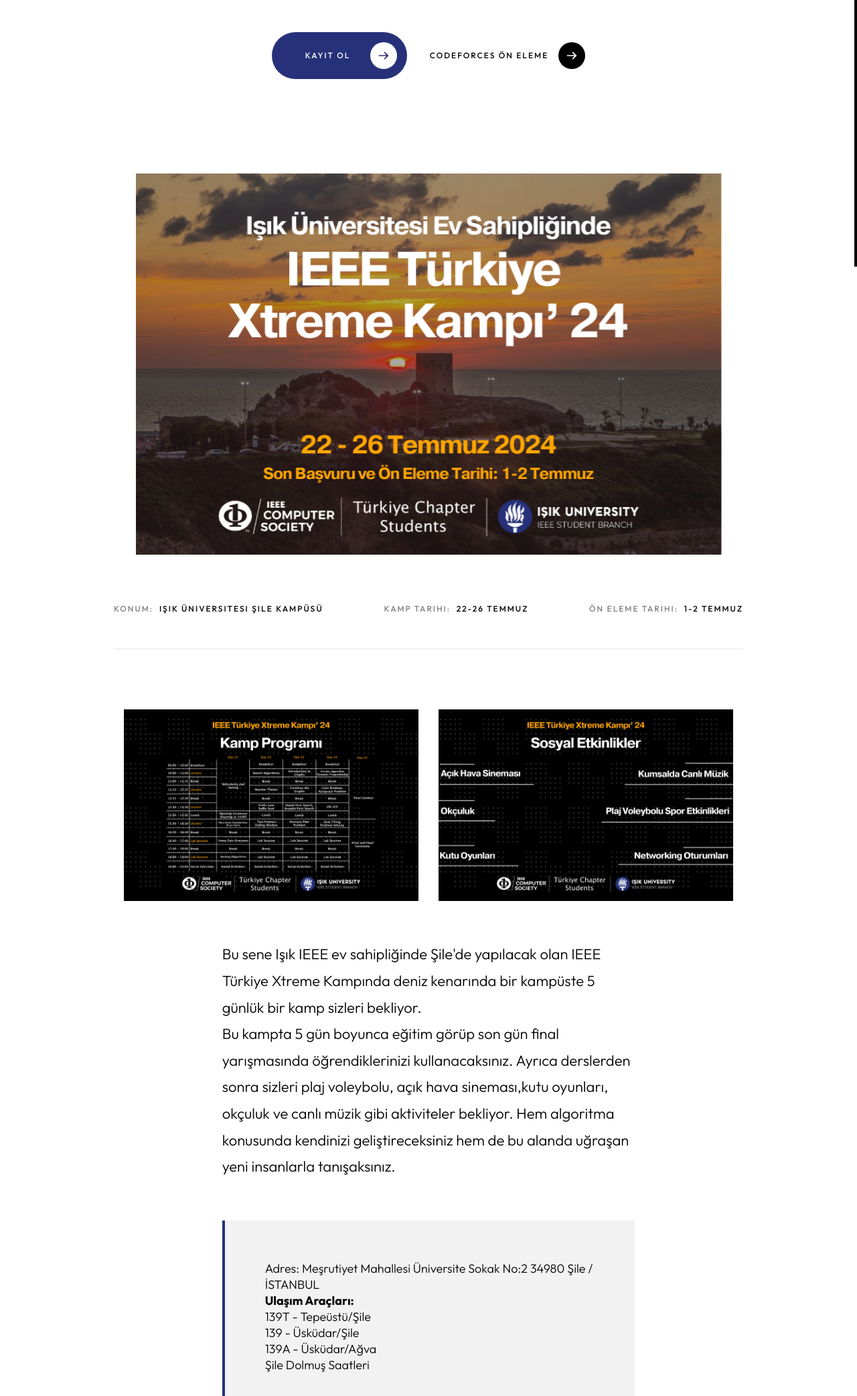
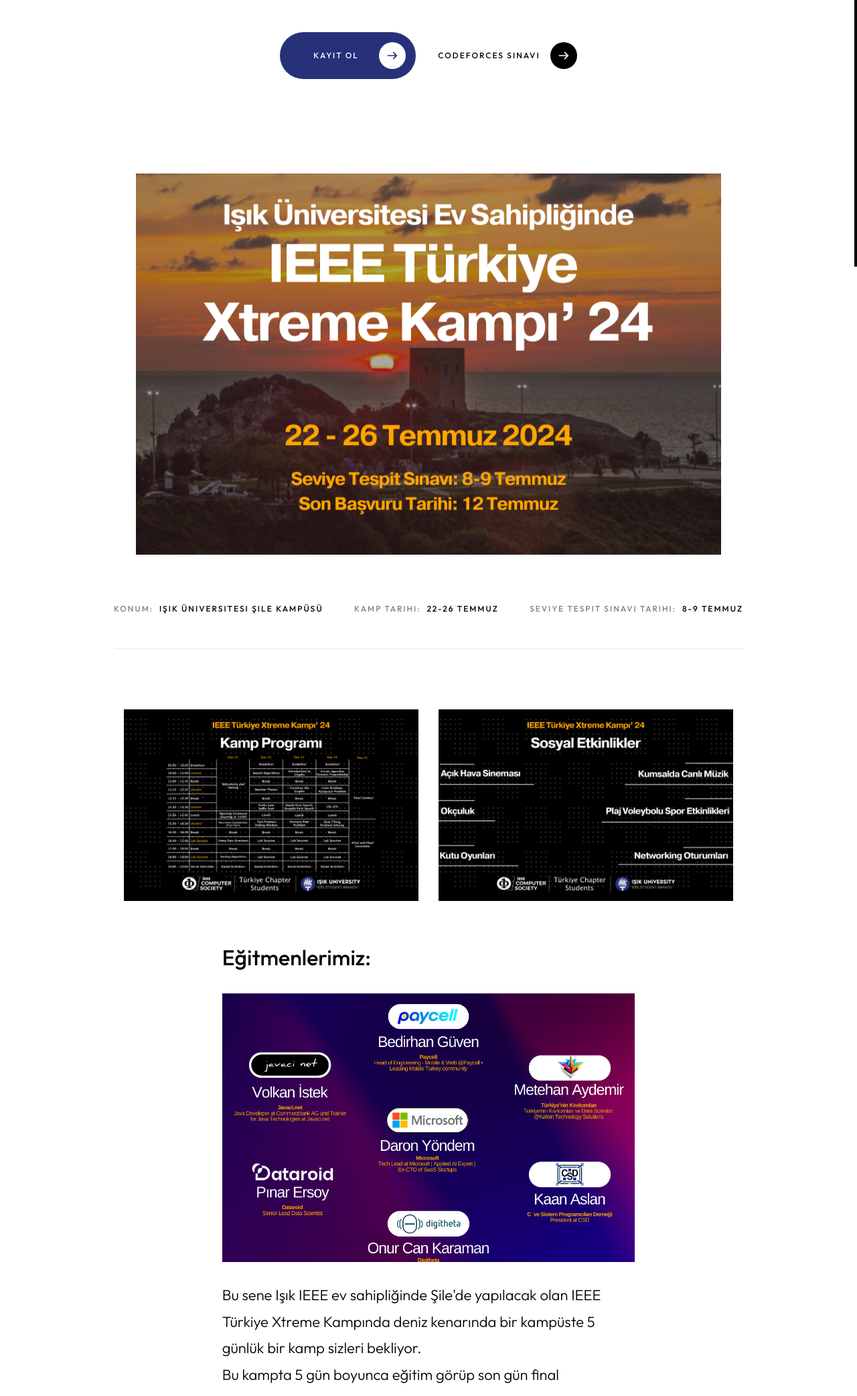
Before and after one commit to valueisinvalid/isikieee-revolution, a plain HTML site: page xtreme.html in a window 1280 px wide. Shown: the part 402-2486 px from the top of the page at 67% size. Drawn offline with Linux system fonts and the light colour scheme.

Commit message:
görsel değişimi

```diff
--- a/xtreme.html
+++ b/xtreme.html
@@ -257,7 +257,7 @@
                                 </a>
 
                                 <a href="https://codeforces.com/group/2dUpo8RgxK" target="_blank" class="mil-link mil-muted mil-arrow-place">
-                                    <span>Codeforces Ön Eleme</span>
+                                    <span>Codeforces Sınavı</span>
                                 </a>
                             </div>
                     </div>
@@ -274,12 +274,12 @@
                             <div class="col-lg-12">
 
                                 <div class="mil-image-frame mil-horizontal mil-up">
-                                    <img src="img/blog/3.png" alt="Publication cover" class="mil-scale" data-value-1=".90" data-value-2="1.15">
+                                    <img src="img/blog/3.0.png" alt="Publication cover" class="mil-scale" data-value-1=".90" data-value-2="1.15">
                                 </div>
                                 <div class="mil-info mil-up mil-mb-90">
                                     <div>Konum: &nbsp;<span class="mil-dark">Işık Üniversitesi Şile Kampüsü</span></div>
                                     <div>Kamp Tarihi: &nbsp;<span class="mil-dark">22-26 Temmuz</span></div>
-                                    <div>Ön Eleme Tarihi: &nbsp;<span class="mil-dark">1-2 Temmuz</span></div>
+                                    <div>Seviye Tespit Sınavı Tarihi: &nbsp;<span class="mil-dark">8-9 Temmuz</span></div>
                                 </div>
 
                             </div>
@@ -307,6 +307,13 @@
                             </div>
 
                             <div class="col-lg-8">
+                                <h5 class="mil-up mil-mb-30" style="font-size: xx-large;">Eğitmenlerimiz:</h5>
+                                <div class="mil-image-frame mil-horizontal mil-up mil-mb-30">
+                                    <img src="img/blog/1.png" alt="Publication cover">
+                                    <a data-fancybox="gallery" data-no-swup href="img/blog/1.png"  class="mil-zoom-btn">
+                                        <img src="img/icons/zoom.svg" alt="zoom">
+                                    </a>
+                                </div>
 
                                 <p class="mil-text-xl mil-dark mil-up mil-mb-60">Bu sene Işık IEEE ev sahipliğinde Şile'de yapılacak olan IEEE Türkiye Xtreme Kampında deniz kenarında bir kampüste 5 günlük bir kamp sizleri bekliyor.<br> Bu kampta 5 gün boyunca eğitim görüp son gün final yarışmasında öğrendiklerinizi kullanacaksınız. Ayrıca derslerden sonra sizleri plaj voleybolu, açık hava sineması,kutu oyunları, okçuluk ve canlı müzik gibi aktiviteler bekliyor. Hem algoritma konusunda kendinizi geliştireceksiniz hem de bu alanda uğraşan yeni insanlarla tanışaksınız.   </p>
 
```
Also changed, not shown: img/blog/1.jpg (deleted), img/blog/1.png (added), img/blog/3.0.png (added).
